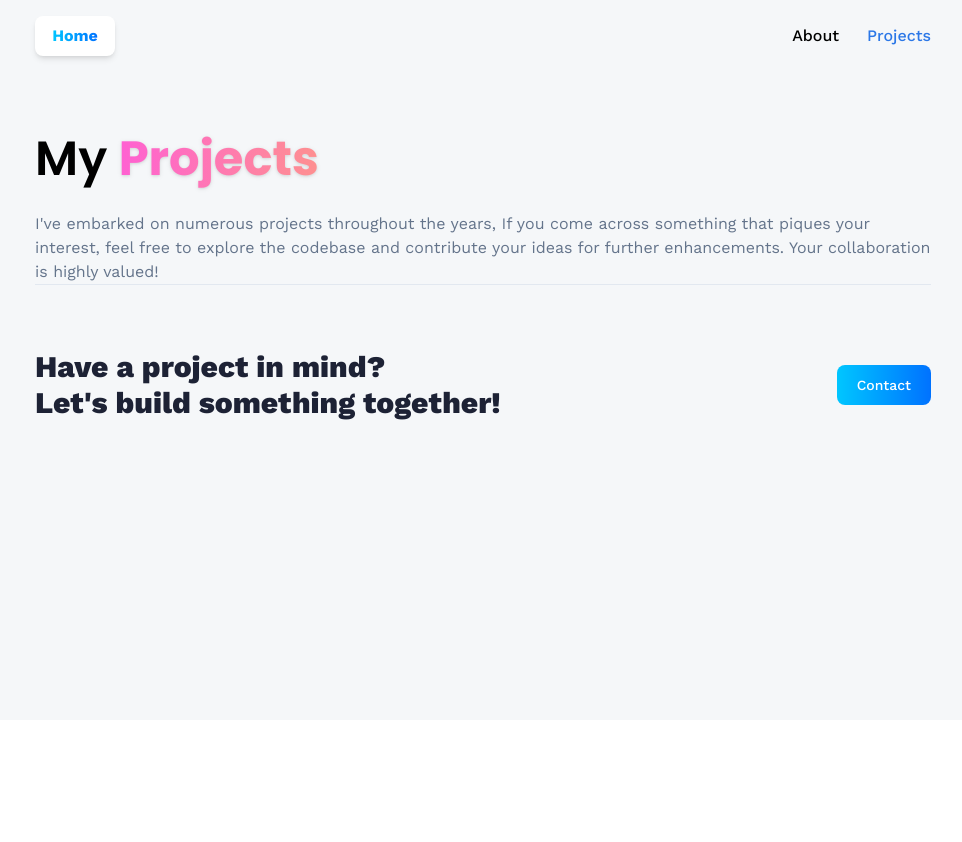
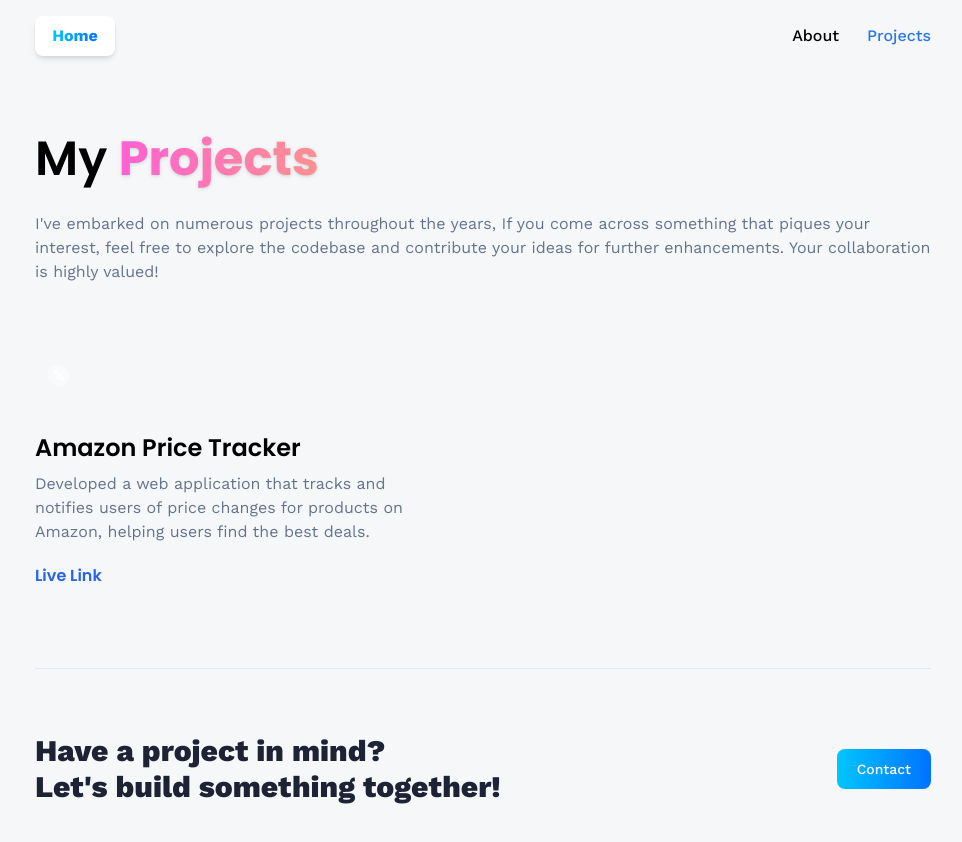
Before and after one commit to anuza08/portfolio, a React (Vite) app: page /projects in a window 1280 px wide. Shown: the top 842 px of the page, without its empty margins (157-1119 px from the left). Before the commit the page ends 800 px from the top, so only its background shows below. Built offline with nearby package versions, Linux system fonts and the light colour scheme.

Commit message:
added amazonPriceTracker link

```diff
--- a/src/pages/project.jsx
+++ b/src/pages/project.jsx
@@ -30,7 +30,7 @@
         </p>
       </div>
 
-      {/* <div className="flex flex-wrap my-20 gap-16">
+      <div className="flex flex-wrap my-20 gap-16">
         {projects.map((project) => (
           <div className="lg:w-[400px] w-full" key={project.name}>
             <div className="btn-container w-12 h-12">
@@ -62,7 +62,7 @@
             </div>
           </div>
         ))}{" "}
-      </div> */}
+      </div>
       <hr className="border-slate-200" />
       <CTA />
     </section>
```
